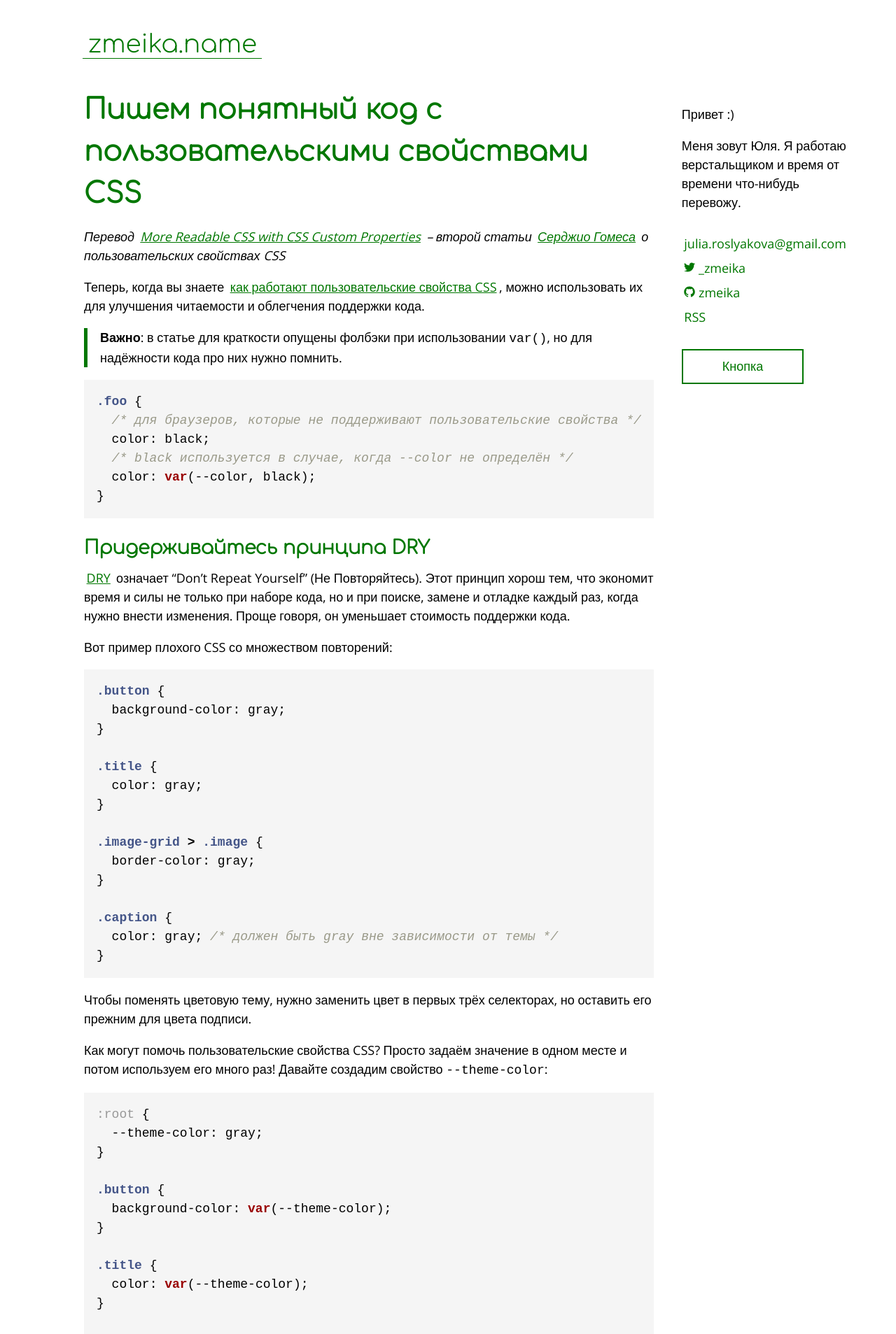
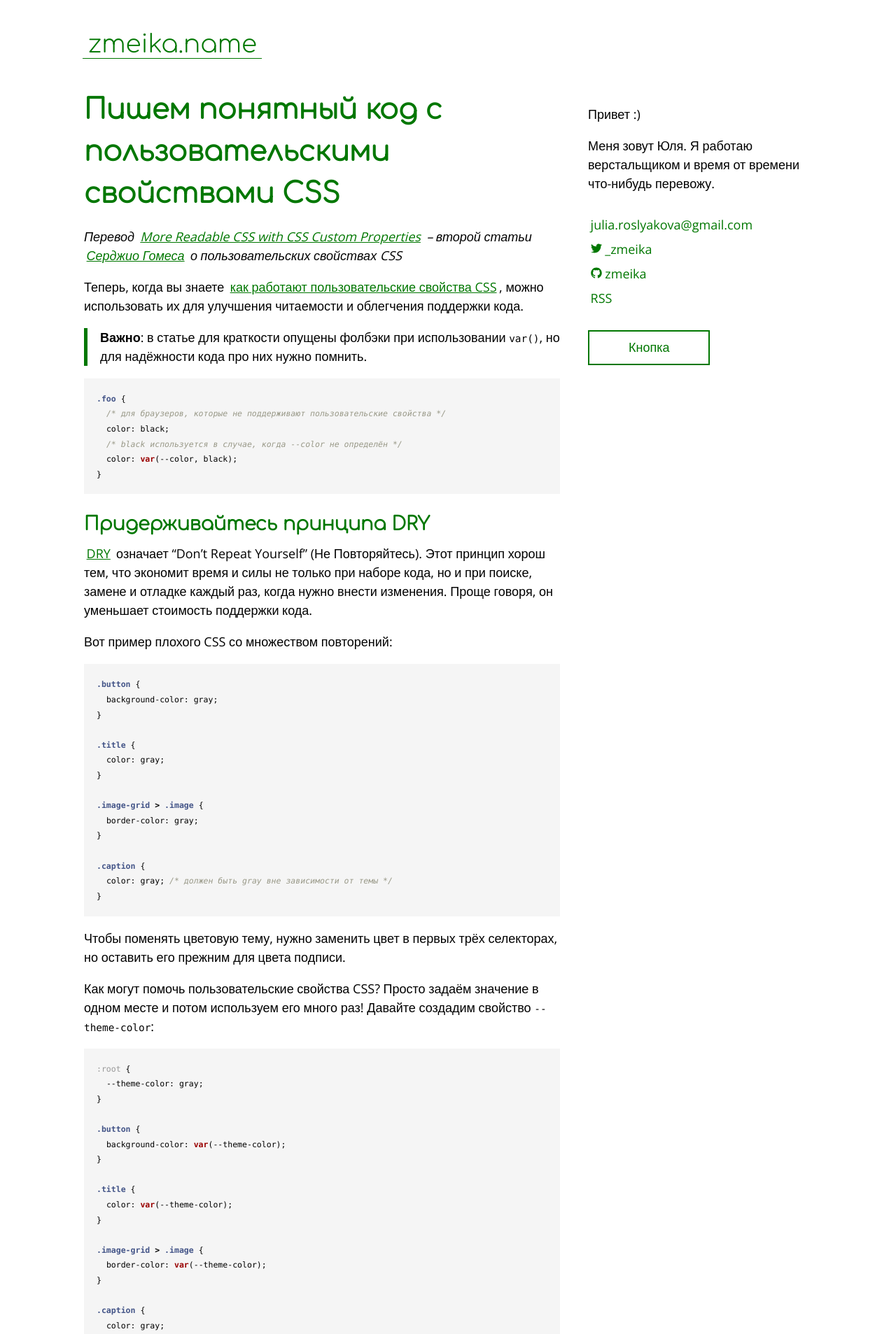
Before and after one commit to zmeika/zmeika.name, a Jekyll site: the page built from _posts/2017-03-09-readable-css.markdown, in a window 1280 px wide. Shown: the top 1907 px of the page at 70% size. Built offline with Jekyll 4.4.1, drawn with Linux system fonts in a browser that asks for light colours.

Commit message:
Monospace font

```diff
--- a/assets/main.scss
+++ b/assets/main.scss
@@ -45,6 +45,11 @@
 img {
   display: block;
   max-width: 100%;
+}
+
+code, pre {
+  font-family: Consolas, Menlo, monospace;
+  font-size: 0.8em;
 }
 
 .container {
```
